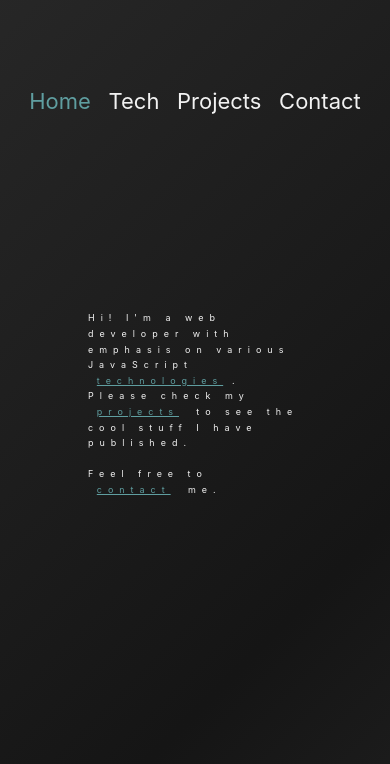
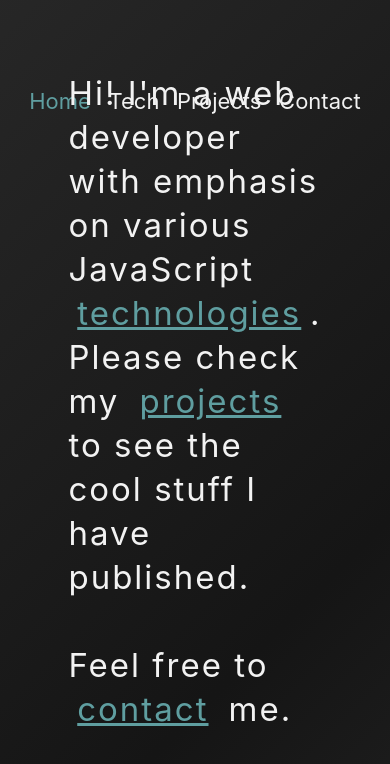
Before and after one commit to c00di/my-portfolio, a Next.js app: page / in a window 390 px wide. Shown: the top 764 px of the page. Built offline with nearby package versions, Linux system fonts and the light colour scheme; a web font is replaced by a local one.

Commit message:
Introduction done.

```diff
--- a/styles/globals.css
+++ b/styles/globals.css
@@ -93,4 +93,12 @@ input,
   a.link {
     margin: 0 0.4rem !important;
   }
+
+  /* INTRODUCTION */
+  .introduction-container > h2 {
+    font-size: 1.5rem !important;
+    letter-spacing: 2px !important;
+    line-height: 2rem !important;
+    margin-top: 1rem !important;
+  }
 }
```
